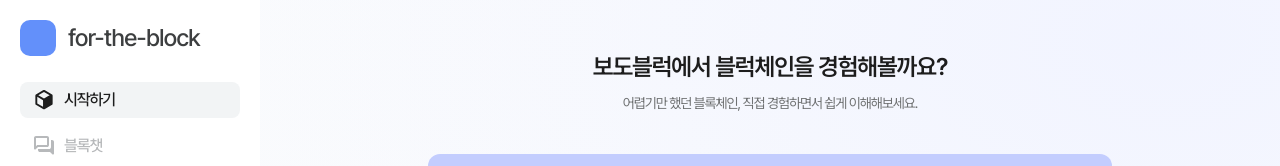
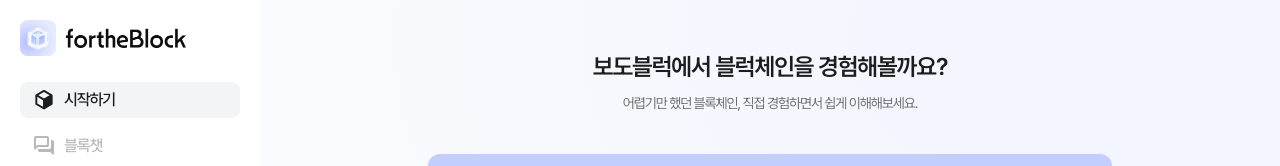
Before and after one commit to Nexters/BlockBuilderFront, a Next.js app: page / in a window 1280 px wide. Shown: the top 166 px of the page. Built offline with nearby package versions, Linux system fonts and the light colour scheme; no server answers.

Commit message:
feat: 로고 반영

```diff
--- a/src/components/ResponsiveContainer/Desktop.tsx
+++ b/src/components/ResponsiveContainer/Desktop.tsx
@@ -1,16 +1,20 @@
 import { ToastProvider } from '@/contexts/ToastContext';
+import Image from 'next/image';
 import { Navigation } from './common/Navigation';
 import RecentSearchKeyword from './common/RecentSearchKeyword';
 import ThemeSwitch from './common/ThemeSwitch';
+import Link from 'next/link';
 
 export default function Desktop({ children }: { children: React.ReactNode }) {
   return (
     <div className="flex">
       <aside className="flex h-[100vh] w-[260px] flex-col justify-between px-[20px] pb-[80px] pt-[20px]">
         <div>
-          <header className="flex items-center">
-            <button className="h-[36px] w-[36px] rounded-[10px] bg-[#6390FA]"></button>
-            <h1 className="ml-[12px] text-title-1-medium text-gray-800">for-the-block</h1>
+          <header>
+            <Link href="/" className="flex h-[36px] items-center gap-[1rem]">
+              <Image src="/images/symbol.png" alt="logo" width={36} height={36} />
+              <Image src="/images/logo.png" alt="logo" width={120} height={19} />
+            </Link>
           </header>
           <Navigation />
           <RecentSearchKeyword />
--- a/src/components/ResponsiveContainer/Mobile.tsx
+++ b/src/components/ResponsiveContainer/Mobile.tsx
@@ -5,6 +5,8 @@ import { Navigation } from './common/Navigation';
 import RecentSearchKeyword from './common/RecentSearchKeyword';
 import ThemeSwitch from './common/ThemeSwitch';
 import { ToastProvider } from '@/contexts/ToastContext';
+import Link from 'next/link';
+import Image from 'next/image';
 
 export default function Mobile({ children }: { children: React.ReactNode }) {
   const [isDrawerOpen, setIsDrawerOpen] = useState(false);
@@ -19,7 +21,9 @@ export default function Mobile({ children }: { children: React.ReactNode }) {
         <button onClick={handleToggleDrawer}>
           <Icons.Menu className="fill-gray-900" />
         </button>
-        <button className="ml-[20px] h-[36px] w-[36px] rounded-[10px] bg-[#6390FA]"></button>
+        <Link href="/" className="ml-[20px] flex size-[36px] items-center gap-[1rem]">
+          <Image src="/images/symbol.png" alt="logo" width={36} height={36} />
+        </Link>
       </header>
 
       {isDrawerOpen && <div className="fixed inset-0 z-40 bg-black bg-opacity-50" onClick={handleToggleDrawer} />}
@@ -33,8 +37,10 @@ export default function Mobile({ children }: { children: React.ReactNode }) {
           <div>
             <header className="flex items-center">
               <Icons.Menu className="mr-[2rem] fill-gray-900" onClick={handleToggleDrawer} />
-              <button className="h-[36px] w-[36px] rounded-[10px] bg-[#6390FA]"></button>
-              <h1 className="ml-[12px] text-title-2-medium text-gray-800">for-the-block</h1>
+              <Link href="/" className="flex h-[36px] items-center gap-[1rem]">
+                <Image src="/images/symbol.png" alt="logo" width={36} height={36} />
+                <Image src="/images/logo.png" alt="logo" width={120} height={19} />
+              </Link>
             </header>
             <Navigation />
             <RecentSearchKeyword />
--- a/src/components/ResponsiveContainer/Tablet.tsx
+++ b/src/components/ResponsiveContainer/Tablet.tsx
@@ -5,12 +5,16 @@ import { Menu, useNavigation } from '@/hooks/useNavigation';
 import { capitalize } from '@/utils/string';
 import clsx from 'clsx';
 import { useTheme } from 'next-themes';
+import Link from 'next/link';
+import Image from 'next/image';
 
 export default function Tablet({ children }: { children: React.ReactNode }) {
   return (
     <div className="flex">
       <aside className="flex h-[100vh] w-[60px] min-w-[60px] flex-col items-center pb-[20px] pt-[20px]">
-        <button className="h-[36px] w-[36px] rounded-[10px] bg-[#6390FA]"></button>
+        <Link href="/" className="flex size-[36px] items-center gap-[1rem]">
+          <Image src="/images/symbol.png" alt="logo" width={36} height={36} />
+        </Link>
         <nav className="mb-[72px] mt-[26px] flex h-[100%] flex-col justify-between">
           <ul className="flex flex-col items-center gap-[10px]">
             <NavigationItem menu="landing" />
```
Also changed, not shown: public/images/logo.png (added), public/images/symbol.png (added).
